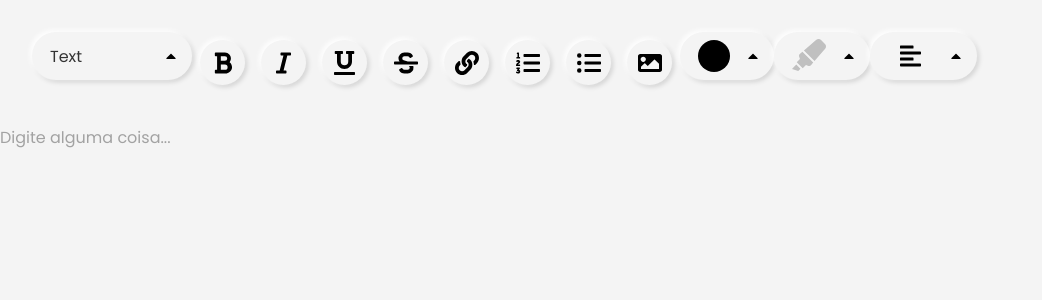
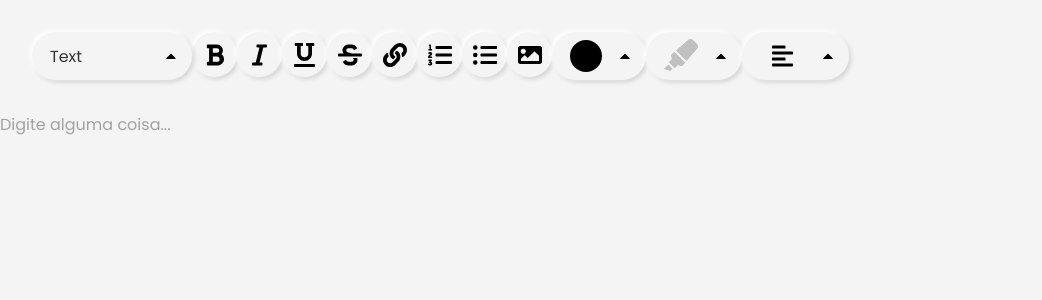
Before and after one commit to tjuandev/web_diary, a Next.js app: page / in a window 1280 px wide. Shown: the top 300 px of the page, without its empty margins (0-1042 px from the left). Built offline with nearby package versions, Linux system fonts and the light colour scheme.

Commit message:
Remove inline style

```diff
--- a/src/organisms/Toolbar/OptionsComponents.tsx
+++ b/src/organisms/Toolbar/OptionsComponents.tsx
@@ -27,7 +27,6 @@ const BaseButton = ({ value, isActive, onMouseDown }: BaseButtonProps) => {
   return (
     <RoundedButton.default
       key={value as string}
-      style={{ margin: "0.5rem" }}
       active={isActive}
       onMouseDown={onMouseDown}
     >
```
